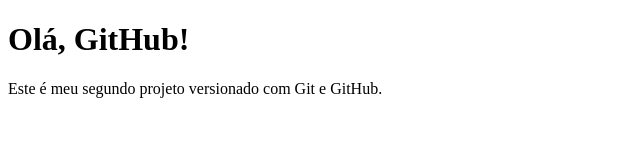
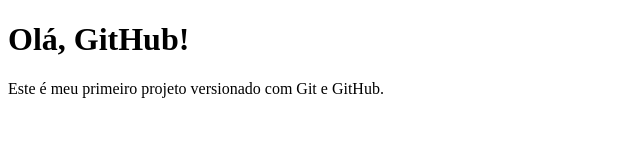
Before and after one commit to wevertonsn123/primeiro, a plain HTML site: page index.html in a window 1280 px wide. Shown: the full height of the page, 0-640 px from the left. Drawn offline with Linux system fonts and the light colour scheme.

Commit message:
index.html

```diff
--- a/index.html
+++ b/index.html
@@ -2,10 +2,10 @@
 <html lang="pt-br">
 <head>
     <meta charset="UTF-8">
-    <title>Meu Segundo Projeto</title>
+    <title>primeiro</title>
 </head>
 <body>
     <h1>Olá, GitHub!</h1>
-    <p>Este é meu segundo projeto versionado com Git e GitHub.</p>
+    <p>Este é meu primeiro projeto versionado com Git e GitHub.</p>
 </body>
 </html>
```
